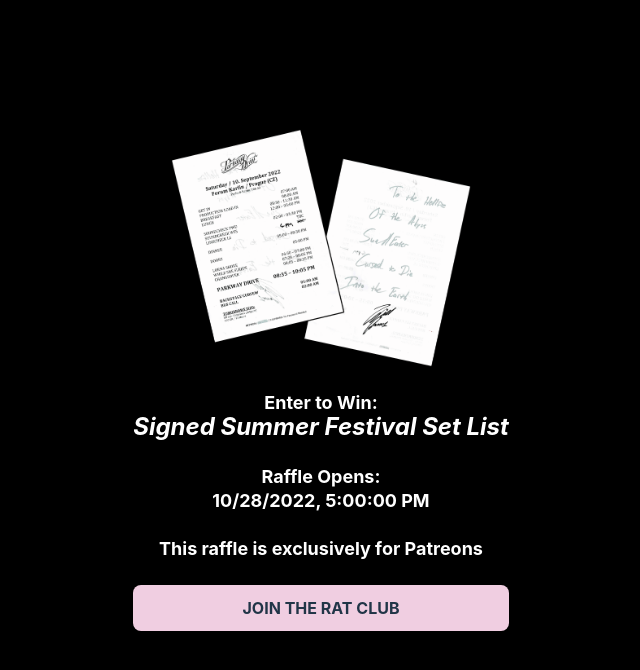
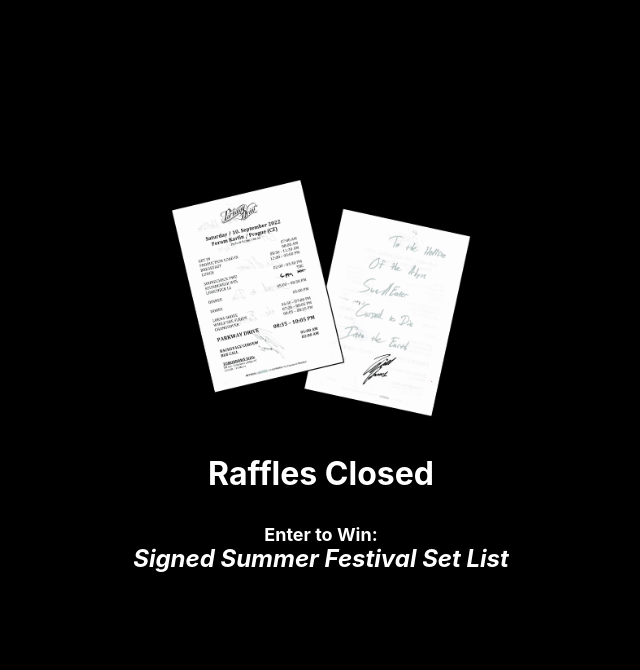
Before and after one commit to Lombardoc4/will-raffle, a React (Create React App) app: page / in a window 1280 px wide. Shown: the top 670 px of the page, without its empty margins (319-959 px from the left). Built offline with nearby package versions, Linux system fonts and the light colour scheme; no server answers; what aws-amplify would draw is missing.

Commit message:
close raffle

```diff
--- a/src/App.js
+++ b/src/App.js
@@ -92,13 +92,14 @@
           )}
           {!submitted && (
             <>
+              <h1>Raffles Closed</h1>
               <p>
                   Enter to Win:<br/>
                   <i style={{fontSize: '1.5rem'}}>{conf.raffle_item}</i>
               </p>
 
 
-            { Date.now() > new Date(conf.raffle_opening_date).getTime() ?
+            {/* { Date.now() > new Date(conf.raffle_opening_date).getTime() ?
               <>
               <p>Raffle Closes:<br/> {new Date(conf.raffle_drawing_date).toLocaleString()}</p>
 
@@ -118,7 +119,7 @@
                 <p>Raffle Opens:<br/> {new Date(conf.raffle_opening_date).toLocaleString()}</p>
                 <JoinPatreon/>
               </>
-            }
+            } */}
 
             </>
           )}
```
